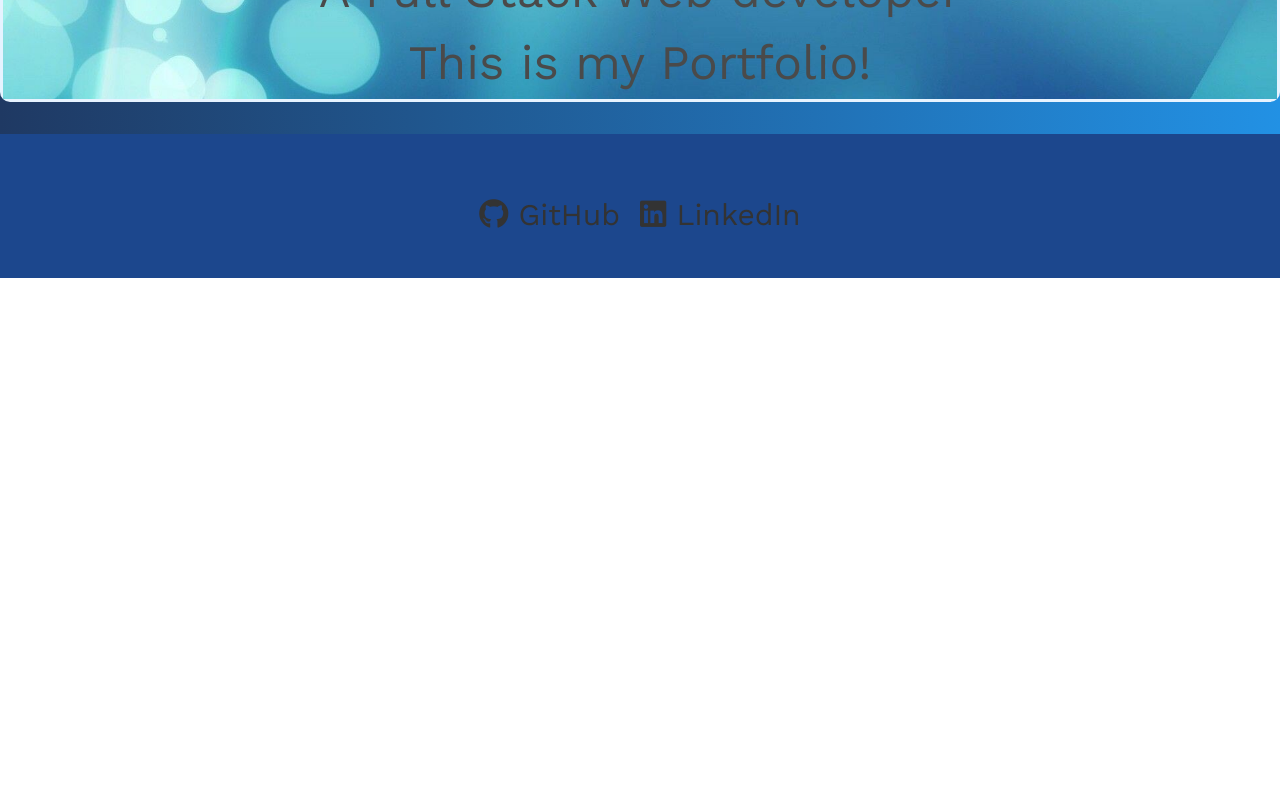
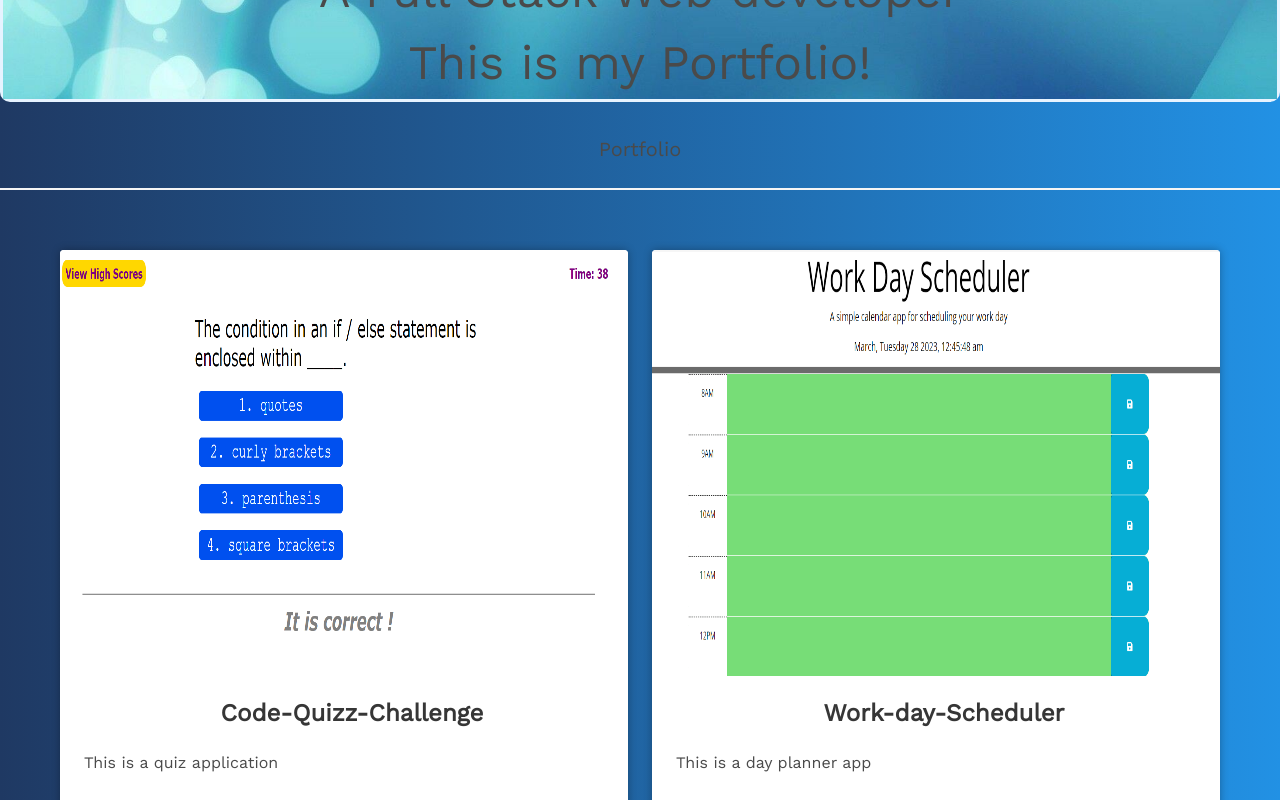
Before and after one commit to Gdel-J/React-Listen-Port-Folio, a React (Create React App) app: page /portfolio in a window 1280 px wide. Shown: the part 660-1460 px from the top of the page. Before the commit the page ends 938 px from the top, so only its background shows below. Built offline with nearby package versions, Linux system fonts and the light colour scheme.

Commit message:
Portfolio.js file updated and corresponding styling

```diff
--- a/package.json
+++ b/package.json
@@ -6,8 +6,9 @@
     "dependencies": {
         "react": "^17.0.2",
         "react-dom": "^17.0.2",
-        "react-router-dom": "^6.15.0",
-        "react-scripts": "4.0.3"
+        "react-router-dom": "^6.16.0",
+        "react-scripts": "4.0.3",
+        "typed.js": "^2.0.16"
     },
     "homepage": "http://Gdel-J.github.io/React-Listen-Port-Folio",
     "scripts": {
--- a/src/App.js
+++ b/src/App.js
@@ -1,12 +1,34 @@
 import React from 'react';
+import { BrowserRouter as Router, Route, Routes } from 'react-router-dom';
 import Header from './components/Header';
+//import About from './components/About';
 import Footer from './components/Footer';
+import './index.css';
+import Contact from './components/Contact';
+import Portfolio from './components/Portfolio';
+import Resume from './components/Resume';
+import About from './components/About';
 
 function App() {
   return (
-    <div>
-      <Header></Header>
-      <Footer></Footer>
+    <div className="app-container">
+      <Router>
+        <Header></Header>
+
+
+          <Routes>
+
+            <Route path="/about" element={<About />} />
+            <Route path="/contact" element={<Contact />} />
+            <Route path="/portfolio" element={<Portfolio />} />
+            <Route path="/resume" element={<Resume />} />
+            {/* Include other routes as necessary */}
+            {/* Example: <Route path="/contact" element={<Contact />} /> */}
+          </Routes>
+
+
+        <Footer></Footer>
+      </Router>
     </div>
   );
 }
--- a/src/components/About.js
+++ b/src/components/About.js
@@ -1,15 +1,37 @@
-import React from 'react';
+import React, { useEffect, useRef } from 'react';
+import Typed from 'typed.js';
+
 
 const About = () => {
+  const el = useRef(null);
+
+  useEffect(() => {
+    const options = {
+      strings: [
+        'Full Stack Web Developer with a unique background in intensive care, applying that same intensity to innovate and elevate web applications and software platforms. Certified in Full Stack Web Development from the University of Central Florida Coding Boot Camp.',
+        'Dedicated, solution-driven, and deeply enthusiastic about web application development.',
+        'My strengths lie in problem-solving, communication, adaptability, and fostering strong teamwork. I am continuously seeking opportunities to enhance my skills in web development languages and associated technologies.'
+      ],
+      typeSpeed: 50,
+      backSpeed: 25,
+      backDelay: 1000,
+      startDelay: 500,
+      showCursor: true,
+      loop: false
+    };
+
+    const typed = new Typed(el.current, options);
+
+    return () => {
+      typed.destroy();
+    };
+  }, []);
+
   return (
-    <div>
-      <p className="content is-medium">
-        Full Stack Web Developer with a unique background in intensive care, applying that same intensity to innovate and elevate web applications and software platforms. Certified in Full Stack Web Development from the University of Central Florida Coding Boot Camp.
-        <br/><br/>
-        Dedicated, solution-driven, and deeply enthusiastic about web application development.
-        <br/><br/>
-        My strengths lie in problem-solving, communication, adaptability, and fostering strong teamwork. I am continuously seeking opportunities to enhance my skills in web development languages and associated technologies.
-      </p>
+    <div className="app-container">
+      <div className="main-content">
+        <span className="content is-medium" ref={el}></span>
+      </div>
     </div>
   );
 }
--- a/src/components/Portfolio.js
+++ b/src/components/Portfolio.js
@@ -96,4 +96,5 @@ function Portfolio() {
   );
 }
 
+
 export default Portfolio;
--- a/src/components/Project.js
+++ b/src/components/Project.js
@@ -1,18 +1,54 @@
-import React from "react";
+
+import React, { useEffect, useRef } from "react";
 
 function Project(props) {
+
+  const cardRefs = useRef([]);
+
+  useEffect(() => {
+    const currentRefs = cardRefs.current;
+
+    const observer = new IntersectionObserver((entries) => {
+      entries.forEach((entry) => {
+        if (entry.isIntersecting) {
+          entry.target.classList.add("visible");
+        }
+      });
+    }, {
+      root: null,
+      rootMargin: "0px",
+      threshold: 0.1
+    });
+
+    currentRefs.forEach((cardRef) => {
+      if (cardRef instanceof Element) {
+        observer.observe(cardRef);
+      }
+    });
+
+    return () => {
+      currentRefs.forEach((cardRef) => {
+        if (cardRef instanceof Element) {
+          observer.unobserve(cardRef);
+        }
+      });
+    };
+
+  }, []);
+
   return (
     <div>
-      {/* Use the columns class from Bulma to create a responsive grid */}
       <div className="columns is-desktop is-justify-content-center is-flex-wrap-wrap is-flex-direction-row">
-        {props.projects.map((project) => (
-          <div className="column is-half" key={project.id}>
-            {/* Render a card for each project */}
+        {props.projects.map((project, index) => (
+          <div
+            className="column is-half lazy-load fade-in"
+            key={project.id}
+            ref={el => cardRefs.current[index] = el}
+            style={{ animationDelay: `${index * 0.2}s` }}
+          >
             <div className="card">
-              {/* Display the project image */}
               <div className="card-image">
                 <figure className="image is-4by3">
-                  {/* Link the image to the live site */}
                   <a href={project.live} target="_blank" rel="noreferrer">
                     <img
                       src={process.env.PUBLIC_URL + project.image}
@@ -21,31 +57,23 @@ function Project(props) {
                   </a>
                 </figure>
               </div>
-              {/* Display the project details */}
               <div className="card-content">
                 <div className="media">
                   <div className="media-left"></div>
                   <div className="media-content">
-                    {/* Display the project title */}
                     <p className="title is-4">{project.title}</p>
                   </div>
                 </div>
-
                 <div className="content has-text-left">
-                  {/* Display the project description */}
                   {project.description}
                   <br />
                   <br />
                   <div className="content is-family-code">
-                    {/* Display the project languages */}
                     Languages: {project.languages}
                     <br />
-
                   </div>
                   <div className="card">
-                    {/* Display the project links */}
                     <footer className="card-footer">
-                      {/* Link to the GitHub repository */}
                       <a
                         href={project.repo}
                         className="card-footer-item"
@@ -54,8 +82,6 @@ function Project(props) {
                       >
                         Look at the Repository
                       </a>
-                      <br />
-                      {/* Link to the live site */}
                       <a
                         href={project.live}
                         className="card-footer-item"
@@ -74,6 +100,7 @@ function Project(props) {
       </div>
     </div>
   );
+
 }
 
 export default Project;
--- a/src/index.css
+++ b/src/index.css
@@ -1,3 +1,4 @@
+
 /* Global styles */
 :root {
   --primary-color: #82cffd;
@@ -7,14 +8,13 @@
     rgba(31, 57, 99, 1) 0%,
     rgba(34, 145, 228, 1) 100%
   );
-  --background-gradient-start: rgba(2, 0, 36, 1);
-  --background-gradient-middle: rgba(31, 57, 99, 1);
-  --background-gradient-end: rgba(34, 145, 228, 1);
   --footer-color: #c2e7ff;
   --header-shine-color: rgba(255, 255, 255, 0.9);
 }
 
-/* Define font family, text-align, background gradient, max-width, margin, and min-height for body */
+
+/* BODY styles  */
+
 body {
   font-family: Work Sans, Arial, sans-serif;
   text-align: center;
@@ -22,6 +22,25 @@ body {
   max-width: 1980px;
   margin: 0 auto;
   min-height: 100vh;
+}
+
+.app-container {
+  display: flex;
+  flex-direction: column;
+  min-height: 50vh;
+}
+
+/* HEADER styles and animation */
+@keyframes shine {
+  0% {
+    opacity: 0.9;
+  }
+  50% {
+    opacity: 2;
+  }
+  100% {
+    opacity: 0.9;
+  }
 }
 
 /* Header styles */
@@ -49,18 +68,13 @@ body {
   }
 }
 
-/* Apply the shining effect to the header elements */
-.navbar,
-.navbar-brand {
-  animation: shine 1.5s infinite; /* Make the animation infinite */
-}
 
+/* NAVIGATION styles and animation */
 .navigation {
   display: inline-flex;
   justify-content: space-between;
 }
 
-/* Add space between navbar items */
 .navbar-item {
   display: inline-flex;
   font-family: 'Helvetica Neue', sans-serif;
@@ -68,9 +82,8 @@ body {
   font-weight: bold;
   color: rgb(2, 2, 96);
   justify-content: center;
-  margin: 30px 0px 30px 0px;
+  margin: 30px 0px;
 }
-
 /* Style for the buttons */
 .nav-button {
   background-color: var(--primary-color);
@@ -148,7 +161,10 @@ body {
 .nav-button.home-button {
   animation: slideInFromRight 3.5s ease forwards;
 }
-/* Main content styles */
+
+
+
+/* MAIN content styles */
 main {
   margin-top: 1em;
   margin-bottom: 1em;
@@ -184,10 +200,13 @@ main {
 }
 
 .my-own-picture {
-  width: 100%;
+
   max-width: 400px; /* Adjust the max width as needed */
   height: auto;
+  clip-path: circle();
+  width: 250px;
 }
+
 
 .content01 {
   font-size: 3rem; /* Set font size to make it very big */
@@ -223,24 +242,43 @@ main {
   box-shadow: 0 0 15px rgba(0, 0, 0, 0.5); /* Increase the shadow on hover for stronger glow */
 }
 
-/* About section styles */
-.my-own-picture {
-  clip-path: circle();
-  width: 250px;
-}
-
 .label {
   text-align: left;
 }
 
 
-/* In index.css */
+/* ABOUT.js component */
+
+.typed-cursor {
+  opacity: 1;
+  animation: typedjsBlink 0.7s infinite;
+}
+
+@keyframes typedjsBlink {
+  50% { opacity: 0.0; }
+}
+
+@keyframes fadeIn {
+  from {
+    opacity: 0;
+  }
+  to {
+    opacity: 1;
+  }
+}
+
+.fade-in {
+  animation: fadeIn 1s forwards;
+}
+
+
+/* CONTACT component */
 .contact {
   background-image: url('../src/images/HomeBackground5.jpg');
   background-size: cover;
   background-position: center;
 }
-/* In index.css */
+
 .contact a {
   text-decoration: none;
   color: #333; /* Adjust the color as needed */
@@ -249,64 +287,6 @@ main {
 
 .contact a:hover {
   color: #007bff; /* Change color on hover */
-}
-
-
-/* Global styles */
-:root {
-  --primary-color: #82cffd;
-  --background-gradient: linear-gradient(
-    90deg,
-    rgba(2, 0, 36, 1) 0%,
-    rgba(31, 57, 99, 1) 0%,
-    rgba(34, 145, 228, 1) 100%
-  );
-  --background-gradient-start: rgba(2, 0, 36, 1);
-  --background-gradient-middle: rgba(31, 57, 99, 1);
-  --background-gradient-end: rgba(34, 145, 228, 1);
-  --footer-color: #c2e7ff;
-  --header-shine-color: rgba(255, 255, 255, 0.9);
-}
-
-/* Define font family, text-align, background gradient, max-width, margin, and min-height for body */
-body {
-  font-family: Work Sans, Arial, sans-serif;
-  text-align: center;
-  background: var(--background-gradient);
-  max-width: 1980px;
-  margin: 0 auto;
-  min-height: 100vh;
-}
-
-/* Header styles */
-.navbar,
-.navbar-brand {
-  display: block;
-  width: 100%;
-  background-color: var(--primary-color);
-  background-image: url('./images/header-background.jpg'); /* Update the path to your image */
-  background-size: cover;
-  background-repeat: no-repeat;
-  background-position: center;
-}
-
-/* Create the shining animation for the header */
-@keyframes shine {
-  0% {
-    opacity: 0.9;
-  }
-  50% {
-    opacity: 2;
-  }
-  100% {
-    opacity: 0.9;
-  }
-}
-
-/* Apply the shining effect to the header elements */
-.navbar,
-.navbar-brand {
-  animation: shine 1.5s infinite; /* Make the animation infinite */
 }
 
 
@@ -386,82 +366,37 @@ body {
 
 
 
-/* Footer styles */
-footer.footer {
- background-color:  #1c478d;
-  justify-content: center;
-  height: 20px;
-  font-size: 25px;
 
-}
-/* Add styles for social icons */
-.social-icons {
-  margin-top: 10px;
+/* PORTFOLIO.js component */
+
+/* Hover effect */
+.card:hover {
+  transform: scale(1.05);
+  transition: transform 0.3s;
 }
 
-.icon-link {
-  margin: 0 10px;
-  color: #333; /* Icon color */
-  text-decoration: none;
-  font-size: 30px; /* Icon size */
-  transition: color 0.3s ease; /* Transition effect for icon color on hover */
-
-  /* Add any additional styling as needed */
+/* Lazy Load Fade In */
+@keyframes fadeInUp {
+  from {
+      opacity: 0;
+      transform: translateY(40px);
+  }
+  to {
+      opacity: 1;
+      transform: translateY(0);
+  }
 }
 
-.icon-link:hover {
-  color: #0077b5; /* Change icon color on hover */
+.lazy-load {
+  opacity: 0;
+  transform: translateY(40px);
+  animation: fadeInUp 0.8s forwards;
+  animation-delay: 0.8s;
 }
 
-
-/* Contact section styles */
-#reach-out {
-  padding: 2em;
-  background-color: #e6f3ff;
-  font-size: 20px;
-  font-family: Cambria, Cochin, Georgia, Times, 'Times New Roman', serif;
-  color: darkblue;
-}
-
-h2 {
-  font-size: 40px;
-}
-
-.contact-info {
-  display: flex;
-  justify-content: space-between;
-  align-items: center;
-}
-
-.contact-form {
-  width: 60%;
-  margin: auto;
-}
-
-.contact-form .form {
-  display: flex;
-  flex-direction: column;
-}
-
-.contact-form .form input,
-.contact-form .form textarea {
-  margin-bottom: 1em;
-  padding: 0.5em;
-  border-radius: 5px;
-  border: 1px solid #c2e7ff;
-}
-
-.contact-form .form button {
-  padding: 0.5em;
-  background-color: var(--primary-color);
-  color: white;
-  border: none;
-  border-radius: 5px;
-  cursor: pointer;
-}
-
-.error-text {
-  color: red;
+/* The fadeInUp animation will start only when the .visible class is added */
+.lazy-load.visible {
+  animation-play-state: running;
 }
 
 /* Portfolio section styles */
@@ -470,11 +405,50 @@ h2 {
   padding: 1em;
 }
 
-/* Resume section styles */
+
+/* RESUME section styles */
+
 .resume .columns {
   margin: 2em;
   padding: 1em;
 }
+
+
+/* FOOTER.js component */
+.footer {
+  flex-shrink: 0;
+  background-color: #1c478d;
+  display: flex;
+  justify-content: center;
+  align-items: center;
+  height: auto;
+  padding: 20px 0;
+  font-size: 20px;
+  color: #fff;
+}
+
+
+.footer {
+  flex-shrink: 0; /* This will prevent the footer from shrinking */
+}
+
+
+.social-icons {
+  margin-top: 10px;
+}
+
+.icon-link {
+  margin: 0 10px;
+  color: #fff; /* Adjusted this to be more readable on a dark background */
+  text-decoration: none;
+  font-size: 30px;
+  transition: color 0.3s ease;
+}
+
+.icon-link:hover {
+  color: #0077b5;
+}
+
 
 /* Media query for smaller screens */
 @media only screen and (max-width: 1980px) {
@@ -490,13 +464,4 @@ h2 {
     margin-left: 2em;
     margin-right: 2em;
   }
-
-  /* Update styles for smaller screens */
-  .contact-info {
-    flex-direction: column;
-  }
-
-  .contact-form {
-    width: 60%;
-  }
 }
```
Also changed, not shown: 1 other file (tests, documents, lock files or other folders).
